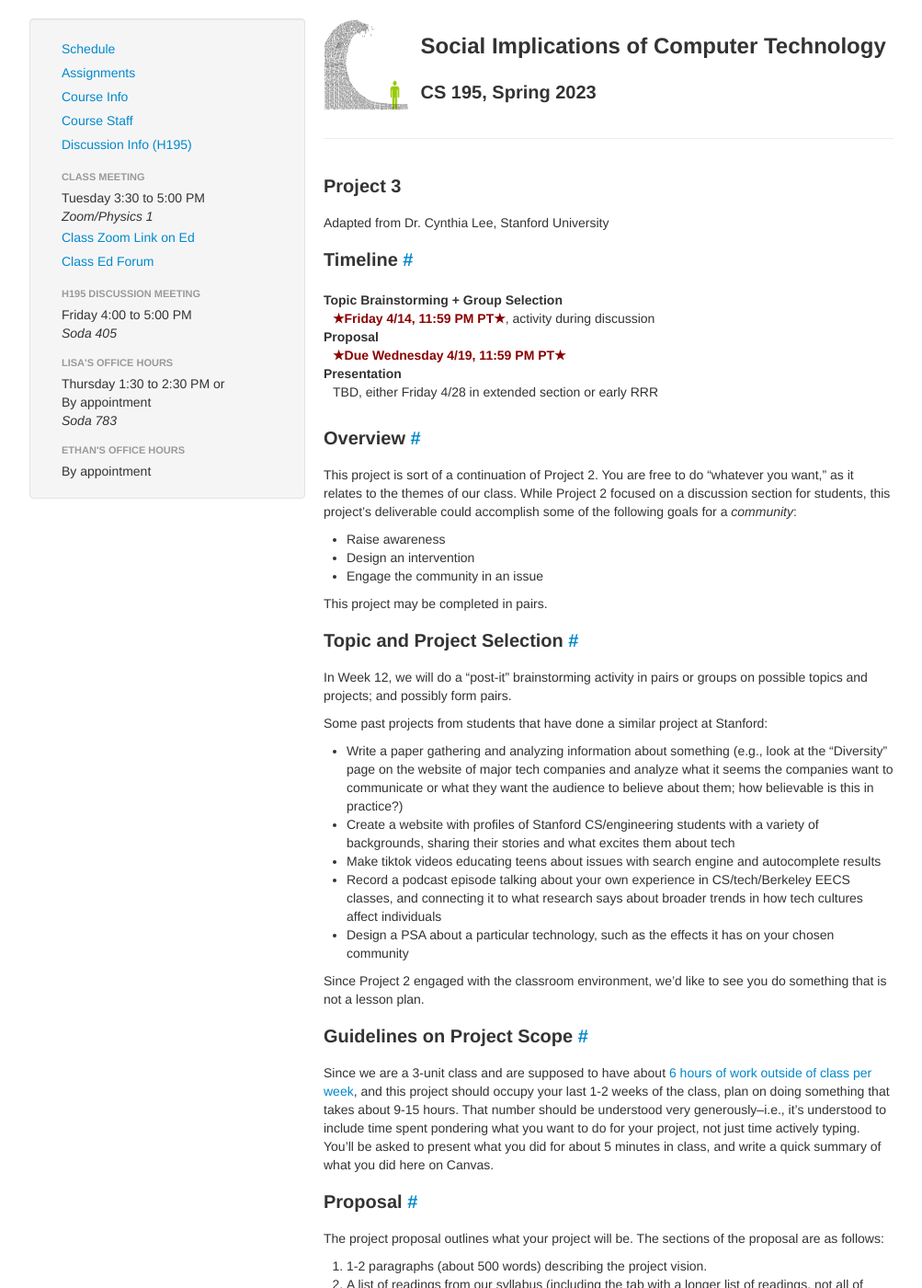
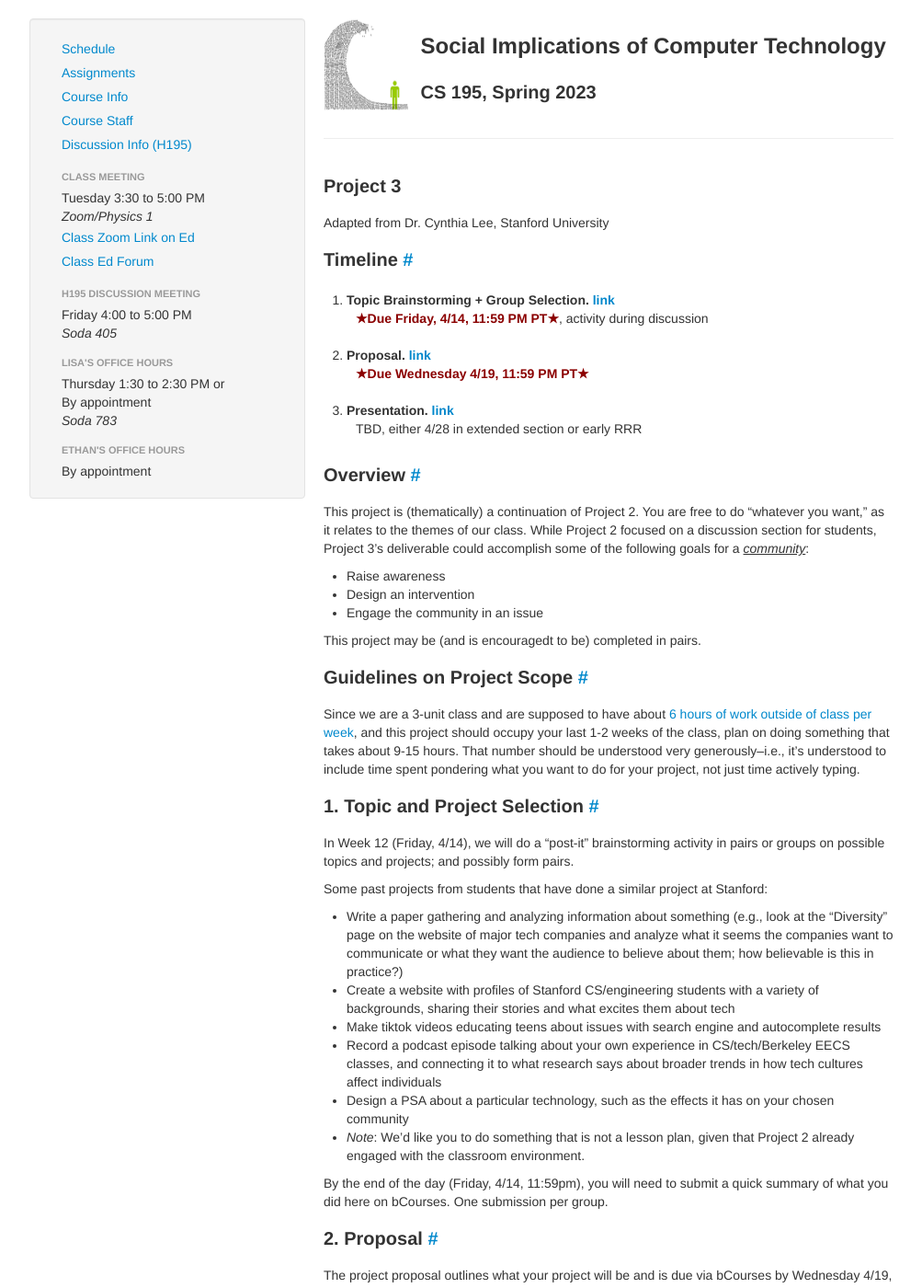
Before and after one commit to Berkeley-CS195/sp23, a Jekyll site: the page built from assignments/h195-proj3.md, in a window 1280 px wide and 1400 px high. Shown: the whole window at 92% size, without its empty margins (138-1141 px from the left). Built offline with Jekyll 4.4.1, drawn with Linux system fonts in a browser that asks for light colours; some of the changed text lies outside the part shown.

Commit message:
small edits proj3

```diff
--- a/assignments/h195-proj3.md
+++ b/assignments/h195-proj3.md
@@ -2,37 +2,49 @@
 layout: page
 released: true
 title: Project 3
+topicdue: Friday, 4/14
+proposaldue: Wednesday 4/19
+presentationdue: 4/28
 ---
 
 <cite>Adapted from Dr. Cynthia Lee, Stanford University</cite>
 
 ## Timeline
 
-Topic Brainstorming + Group Selection
-: **Friday 4/14, 11:59 PM PT**, activity during discussion
+1. Topic Brainstorming + Group Selection. [link](#1-topic-and-project-selection)
+: **Due {{page.topicdue}}, 11:59 PM PT**, activity during discussion
 
-Proposal
-: **Due Wednesday 4/19, 11:59 PM PT**
+2. Proposal. [link](#2-proposal)
+: **Due {{page.proposaldue}}, 11:59 PM PT**
 
-Presentation
-: TBD, either Friday 4/28 in extended section or early RRR
+3. Presentation. [link](#3-presentation)
+: TBD, either {{page.presentationdue}} in extended section or early RRR
 
 ## Overview
 
-This project is sort of a continuation of Project 2. You are free to do
+This project is (thematically) a continuation of Project 2. You are free to do
 "whatever you want," as it relates to the themes of our class. While Project 2
-focused on a discussion section for students, this project's deliverable could
-accomplish some of the following goals for a *community*:
+focused on a discussion section for students, Project 3's deliverable could
+accomplish some of the following goals for a *<u>community</u>*:
 
 - Raise awareness
 - Design an intervention
 - Engage the community in an issue
 
-This project may be completed in pairs.
+This project may be (and is encouragedt to be) completed in pairs.
 
-## Topic and Project Selection
+## Guidelines on Project Scope
 
-In Week 12, we will do a "post-it" brainstorming activity in pairs or groups on
+Since we are a 3-unit class and are supposed to have about
+[6 hours of work outside of class per week](https://classes.berkeley.edu/content/2023-spring-compsci-h195-001-lec-001),
+and this project should occupy your last 1-2 weeks of the class, plan on doing
+something that takes about 9-15 hours. That number should be understood very
+generously--i.e., it's understood to include time spent pondering what you want
+to do for your project, not just time actively typing.
+
+## 1. Topic and Project Selection
+
+In Week 12 ({{page.topicdue}}), we will do a "post-it" brainstorming activity in pairs or groups on
 possible topics and projects; and possibly form pairs.
 
 Some past projects from students that have done a similar project at Stanford:
@@ -50,24 +62,13 @@ Some past projects from students that have done a similar project at Stanford:
   broader trends in how tech cultures affect individuals
 - Design a PSA about a particular technology, such as the effects it has on your
   chosen community
+- *Note*: We'd like you to do something that is not a lesson plan, given that Project 2 already engaged with the classroom environment.
 
-Since Project 2 engaged with the classroom environment, we'd like to see you
-do something that is not a lesson plan.
+By the end of the day ({{page.topicdue}}, 11:59pm), you will need to submit a quick summary of what you did here on bCourses. One submission per group.
 
-## Guidelines on Project Scope
+## 2. Proposal
 
-Since we are a 3-unit class and are supposed to have about
-[6 hours of work outside of class per week](https://classes.berkeley.edu/content/2023-spring-compsci-h195-001-lec-001),
-and this project should occupy your last 1-2 weeks of the class, plan on doing
-something that takes about 9-15 hours. That number should be understood very
-generously--i.e., it's understood to include time spent pondering what you want
-to do for your project, not just time actively typing. You'll be asked to
-present what you did for about 5 minutes in class, and write a quick summary of
-what you did here on Canvas.
-
-## Proposal
-
-The project proposal outlines what your project will be. The sections of the
+The project proposal outlines what your project will be and is due via bCourses by {{page.proposaldue}}, 11:59pm. The sections of the
 proposal are as follows:
 
 1. 1-2 paragraphs (about 500 words) describing the project vision.
@@ -102,7 +103,7 @@ proposal are as follows:
    is also in part to communicate with me so we can help you address open
    questions, find additional resources, organize around concerns, etc.
 
-## Presentation Guidelines
+## 3. Presentation
 
 Target between 7-10 minutes, and cover the following:
 
@@ -111,3 +112,5 @@ Target between 7-10 minutes, and cover the following:
 - How do you feel about how it went? What is the impact? What are you most
   proud of about regarding how your project unfolded? How did your project
   influence others or influence your own views?
+
+We will send out a survey about which presentation date would work best: either {{page.presentationdue}} as an extended section, or early RRR.
```
